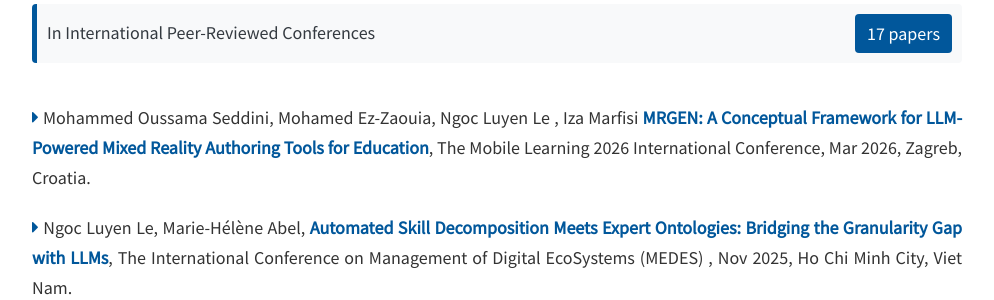
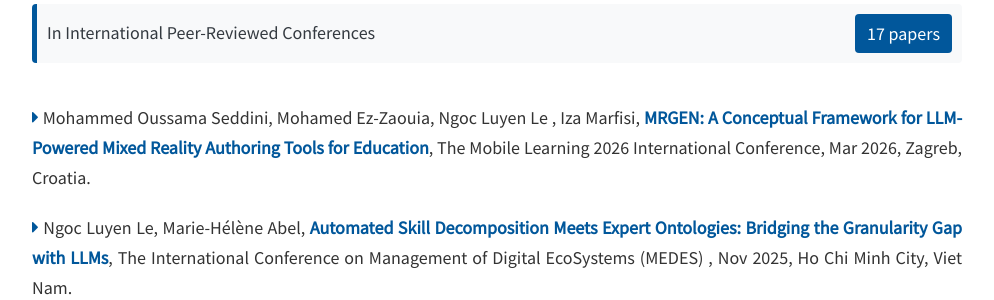
Before and after one commit to lengocluyen/lengocluyen.github.io, a Jekyll site: the page built from publications.html, in a window 1280 px wide and 900 px high, scrolled down 892 px. Shown: the part 154-454 px from the top of the window, without its empty margins (143-1137 px from the left). Built offline with Jekyll 4.4.1, drawn with Linux system fonts in a browser that asks for light colours; nearby versions of some CDN libraries.

Commit message:
Update publications.html

```diff
--- a/_includes/publications.html
+++ b/_includes/publications.html
@@ -66,7 +66,7 @@
     <div class="panel-body">
 		<h5>
 			<div class="div-justify-pub">
-				<i class="fa fa-caret-right"></i>&nbsp;Mohammed Oussama Seddini, Mohamed Ez-Zaouia, Ngoc Luyen Le , Iza Marfisi <strong><a href="https://hal.science/hal-05547558"  target="_blank" rel="noopener noreferrer">MRGEN: A Conceptual Framework for LLM-Powered Mixed Reality Authoring Tools for Education</a></strong>, The Mobile Learning 2026 International Conference, Mar 2026, Zagreb, Croatia.
+				<i class="fa fa-caret-right"></i>&nbsp;Mohammed Oussama Seddini, Mohamed Ez-Zaouia, Ngoc Luyen Le , Iza Marfisi, <strong><a href="https://hal.science/hal-05547558"  target="_blank" rel="noopener noreferrer">MRGEN: A Conceptual Framework for LLM-Powered Mixed Reality Authoring Tools for Education</a></strong>, The Mobile Learning 2026 International Conference, Mar 2026, Zagreb, Croatia.
 			</div>
 		</h5>
 		<h5>
```
